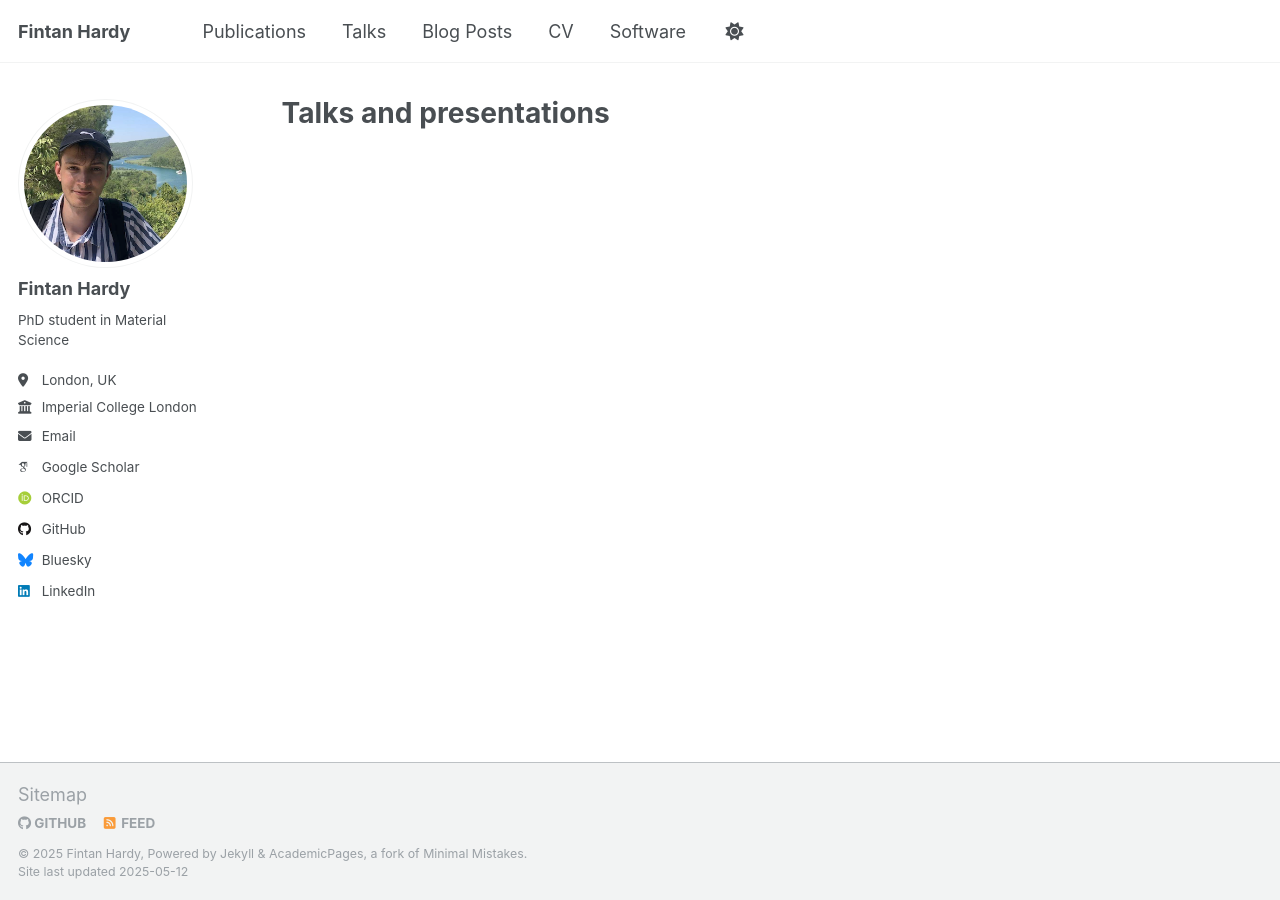
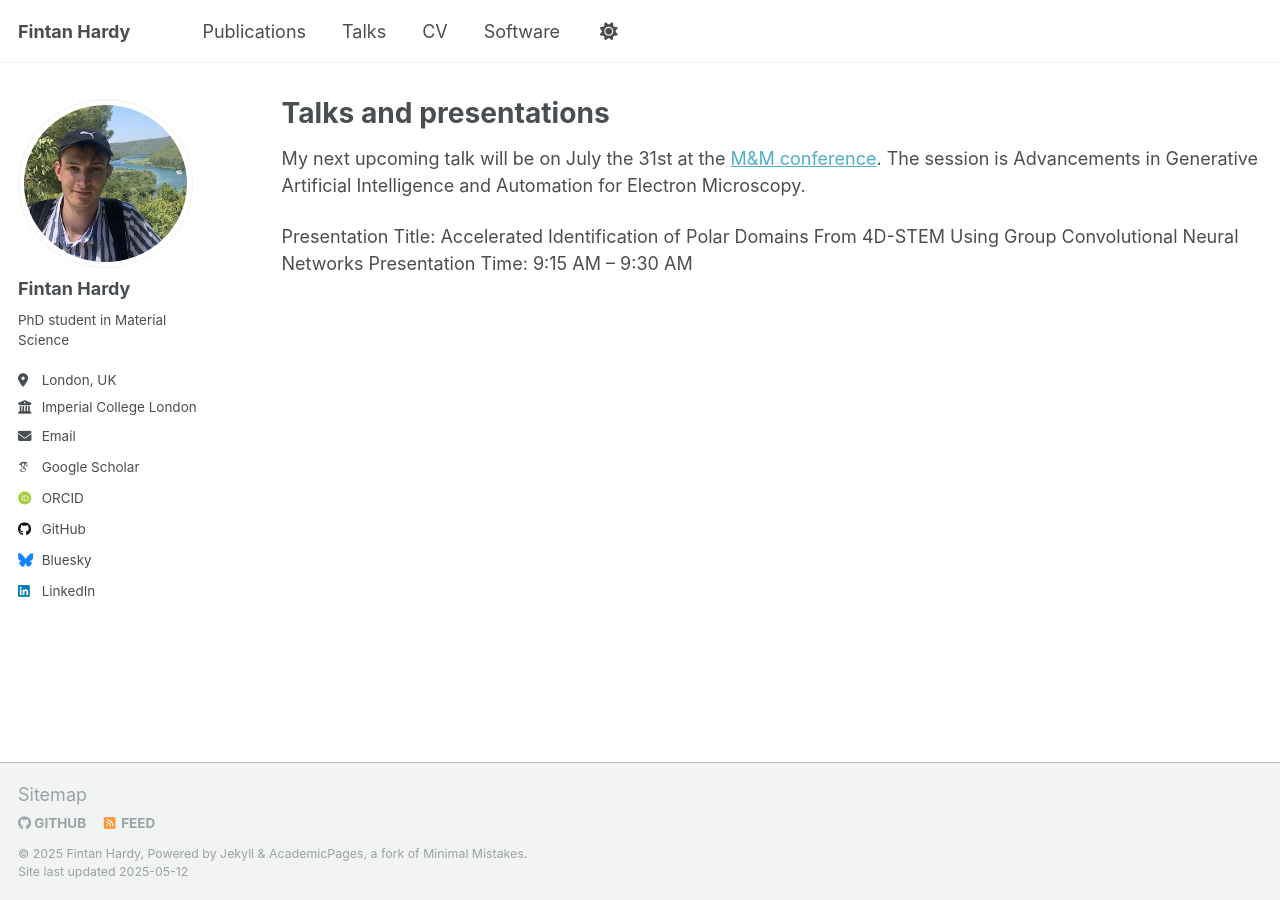
Before and after one commit to FinHardy/finhardy.github.io, a Jekyll site: the page built from _pages/talks.md, in a window 1280 px wide. Built offline with Jekyll 4.4.1, drawn with Linux system fonts in a browser that asks for light colours; some web fonts are replaced.

Commit message:
Update LinkedIn URL, change publications link to Google Scholar, and recreate talks and teaching pages with updated content

```diff
--- a/_config.yml
+++ b/_config.yml
@@ -58,7 +58,7 @@ author:
   keybase          : # Username
   instagram        : # Username
   lastfm           : # Username
-  linkedin         : "https://www.linkedin.com/in/fintanhardy/"
+  linkedin         : "fintanhardy"
   mastodon         : # URL
   medium           : # URL
   pinterest        : # Username
--- a/_data/navigation.yml
+++ b/_data/navigation.yml
@@ -9,7 +9,7 @@
 
 main:
   - title: "Publications"
-    url: /publications/
+    url: https://scholar.google.com/citations?hl=en&user=eoYZqtkAAAAJ/
 
   - title: "Talks"
     url: /talks/
@@ -20,8 +20,8 @@ main:
   # - title: "Portfolio"
   #   url: /portfolio/
 
-  - title: "Blog Posts"
-    url: /year-archive/
+  # - title: "Blog Posts"
+  #   url: /year-archive/
 
   - title: "CV"
     url: /files/CV_2024-10-24.pdf
--- a/_pages/talks.html
+++ /dev/null
@@ -1,16 +0,0 @@
----
-layout: archive
-title: "Talks and presentations"
-permalink: /talks/
-author_profile: true
----
-
-{% if site.talkmap_link == true %}
-
-<p style="text-decoration:underline;"><a href="/talkmap.html">See a map of all the places I've given a talk!</a></p>
-
-{% endif %}
-
-{% for post in site.talks reversed %}
-  {% include archive-single-talk.html %}
-{% endfor %}
--- /dev/null
+++ b/_pages/talks.md
@@ -0,0 +1,11 @@
+---
+layout: archive
+title: "Talks and presentations"
+permalink: /talks/
+author_profile: true
+---
+
+My next upcoming talk will be on July the 31st at the [M&M conference](https://mmconference.microscopy.org). The session is Advancements in Generative Artificial Intelligence and Automation for Electron Microscopy.
+
+Presentation Title: Accelerated Identification of Polar Domains From 4D-STEM Using Group Convolutional Neural Networks
+Presentation Time: 9:15 AM – 9:30 AM
```
Also changed, not shown: _pages/teaching.html (deleted, +0 -12 lines), _pages/teaching.md (added, +14 -0 lines).
